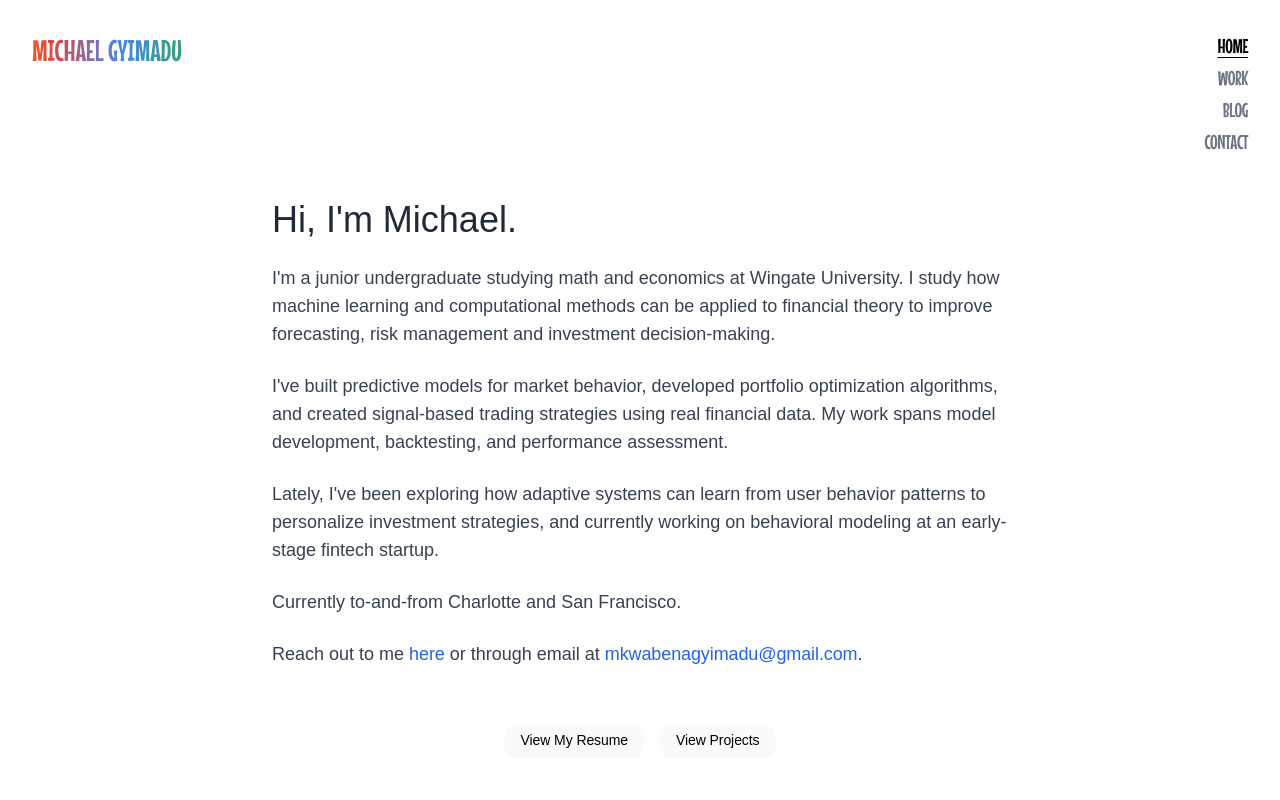
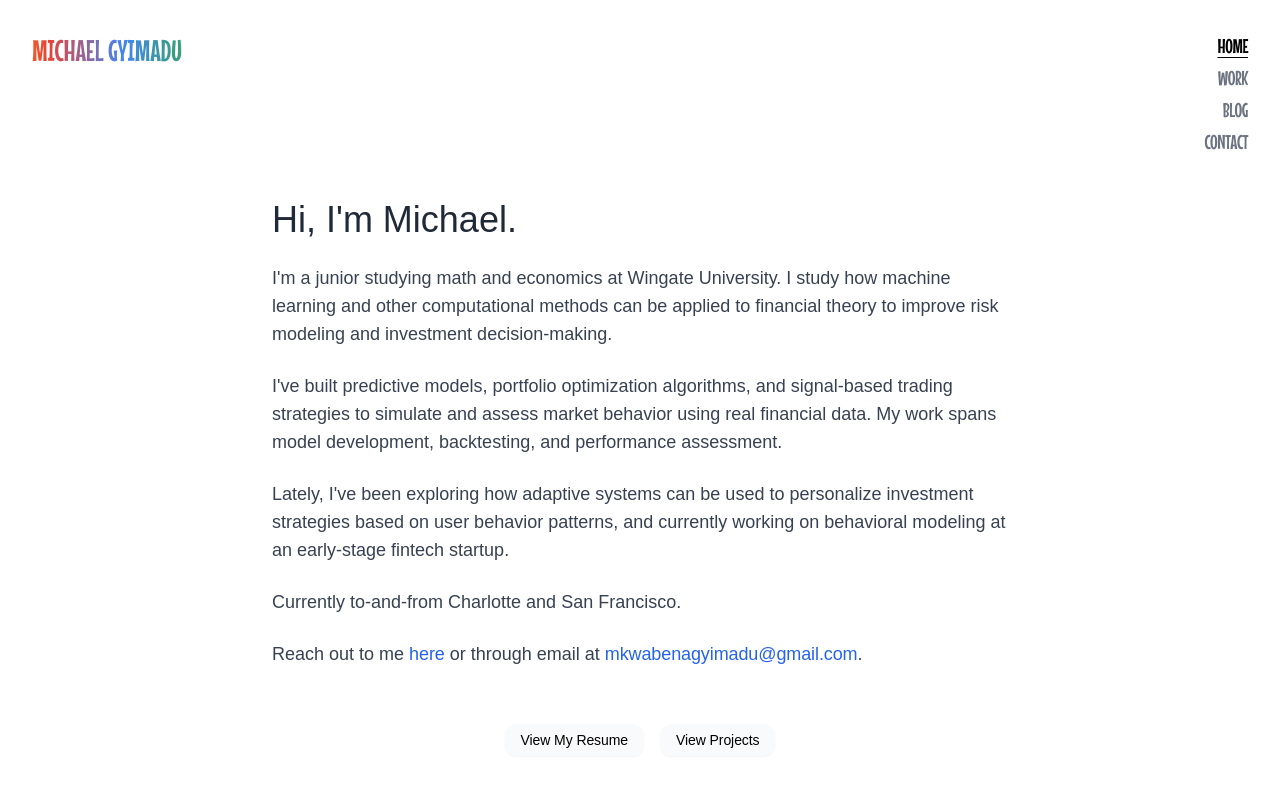
Before and after one commit to gyimadu/portfolio, a Next.js app: page / in a window 1280 px wide. Shown: the top 800 px of the page. Built offline with nearby package versions, Linux system fonts and the light colour scheme; a web font is replaced by a local one.

Commit message:
updated description

```diff
--- a/src/app/page.tsx
+++ b/src/app/page.tsx
@@ -34,13 +34,13 @@ export default function Home() {
                   Hi, I&apos;m Michael.
                 </div>
                 <div className='text-lg md:text-lg mb-6'>
-                  I&apos;m a junior undergraduate studying math and economics at Wingate University. I study how machine learning and computational methods can be applied to financial theory to improve forecasting, risk management and investment decision-making.
+                  I&apos;m a junior studying math and economics at Wingate University. I study how machine learning and other computational methods can be applied to financial theory to improve risk modeling and investment decision-making.
                 </div>
                 <div className='text-lg md:text-lg mb-6'>
-                  I&apos;ve built predictive models for market behavior, developed portfolio optimization algorithms, and created signal-based trading strategies using real financial data. My work spans model development, backtesting, and performance assessment.
+                  I&apos;ve built predictive models, portfolio optimization algorithms, and signal-based trading strategies to simulate and assess market behavior using real financial data. My work spans model development, backtesting, and performance assessment.
                 </div>
                 <div className='text-lg md:text-lg mb-6'>
-                  Lately, I&apos;ve been exploring how adaptive systems can learn from user behavior patterns to personalize investment strategies, and currently working on behavioral modeling at an early-stage fintech startup.
+                  Lately, I&apos;ve been exploring how adaptive systems can be used to personalize investment strategies based on user behavior patterns, and currently working on behavioral modeling at an early-stage fintech startup.
                 </div>
                 <div className='text-lg md:text-lg mb-6'>
                   Currently to-and-from Charlotte and San Francisco.
```
